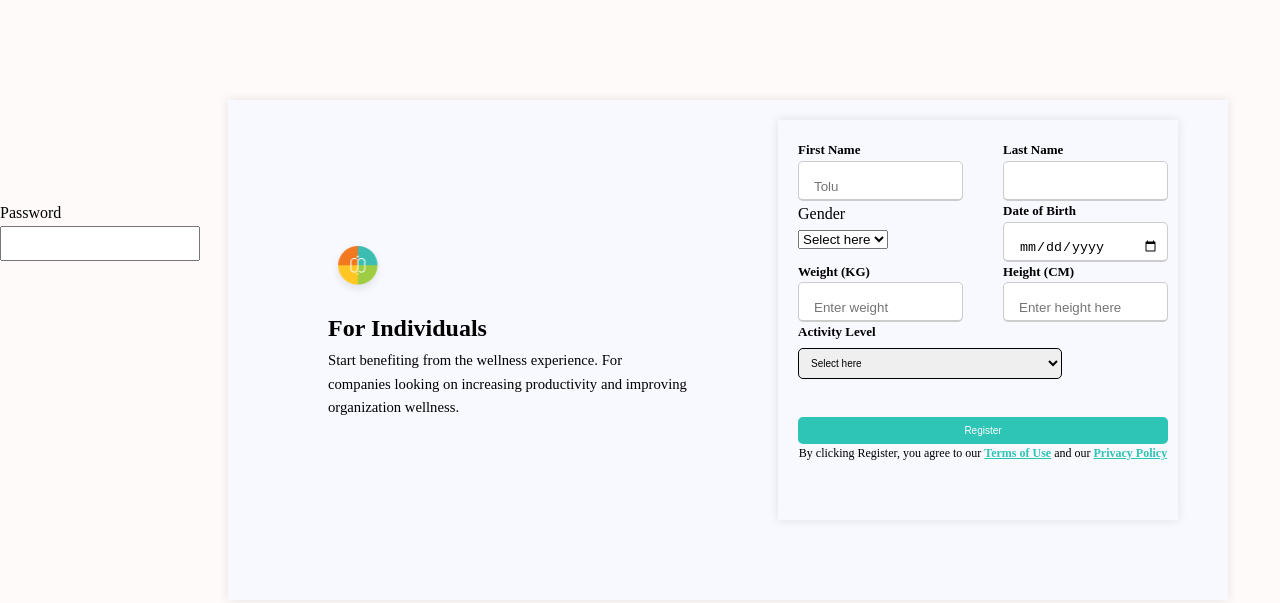
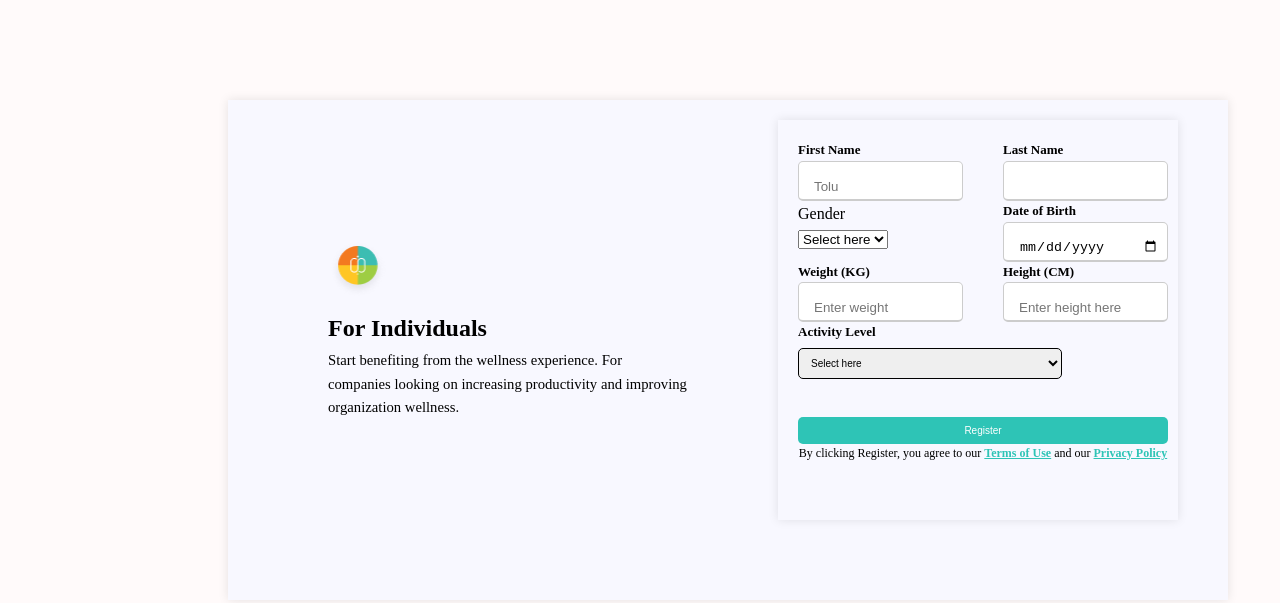
Before and after one commit to Perezy1776/second-assignment, a plain HTML site: page index.html in a window 1280 px wide. Drawn offline with Linux system fonts and the light colour scheme.

Commit message:
Commented

```diff
--- a/index.html
+++ b/index.html
@@ -67,12 +67,12 @@
                             </select>
                         </span>
                     </div>
-                        <div class="input-password">
+                        <!-- <div class="input-password">
                             <span class="password">
                                 <label for="password">Password</label>
                                 <input type="password" id="password" name="password" placeholder="">
                             </span>
-                        </div>
+                        </div> -->
                         <!-- <div class="button">
                             <span class="submit">
                                 <input type="submit" value="Register">
```
